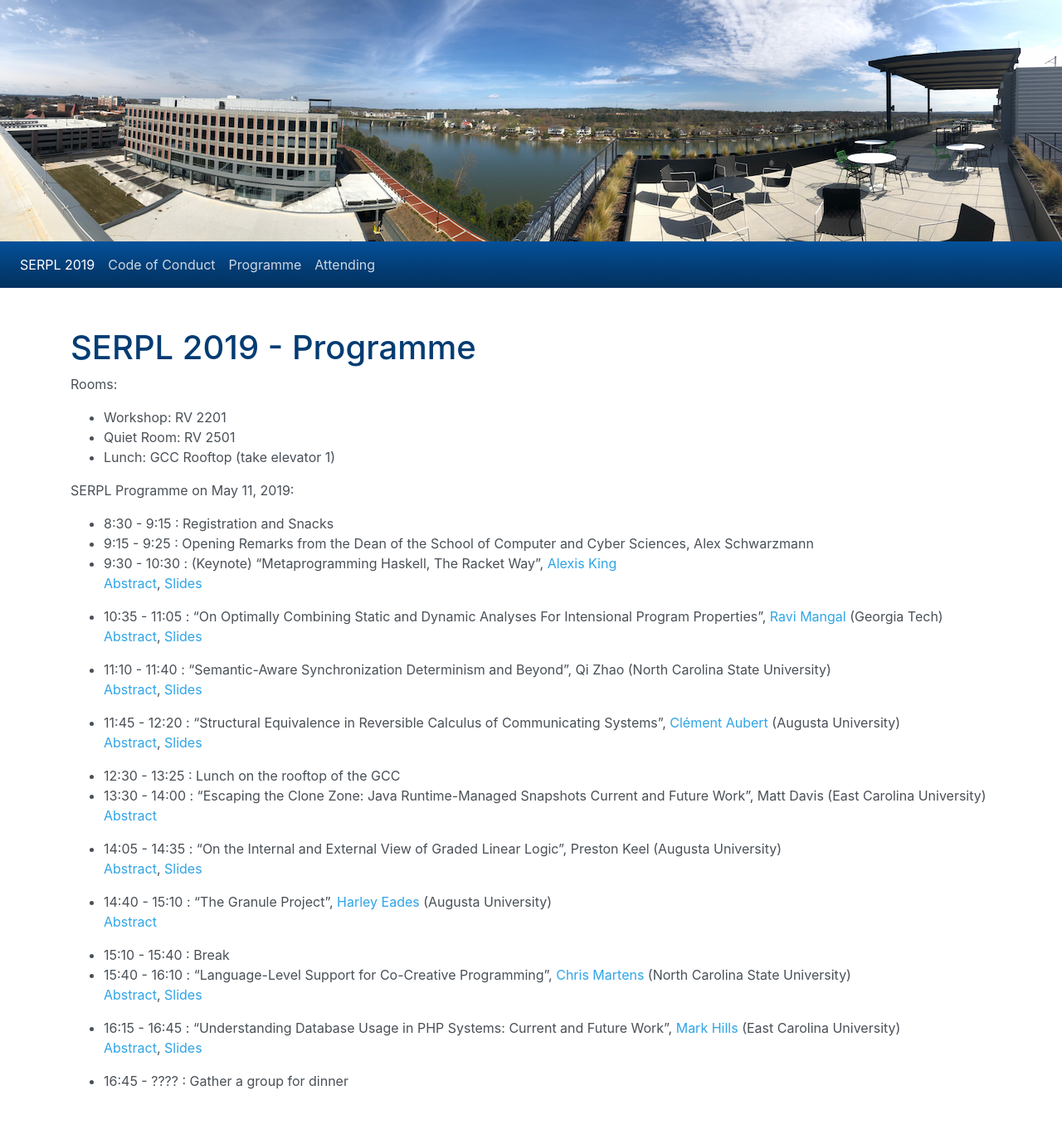
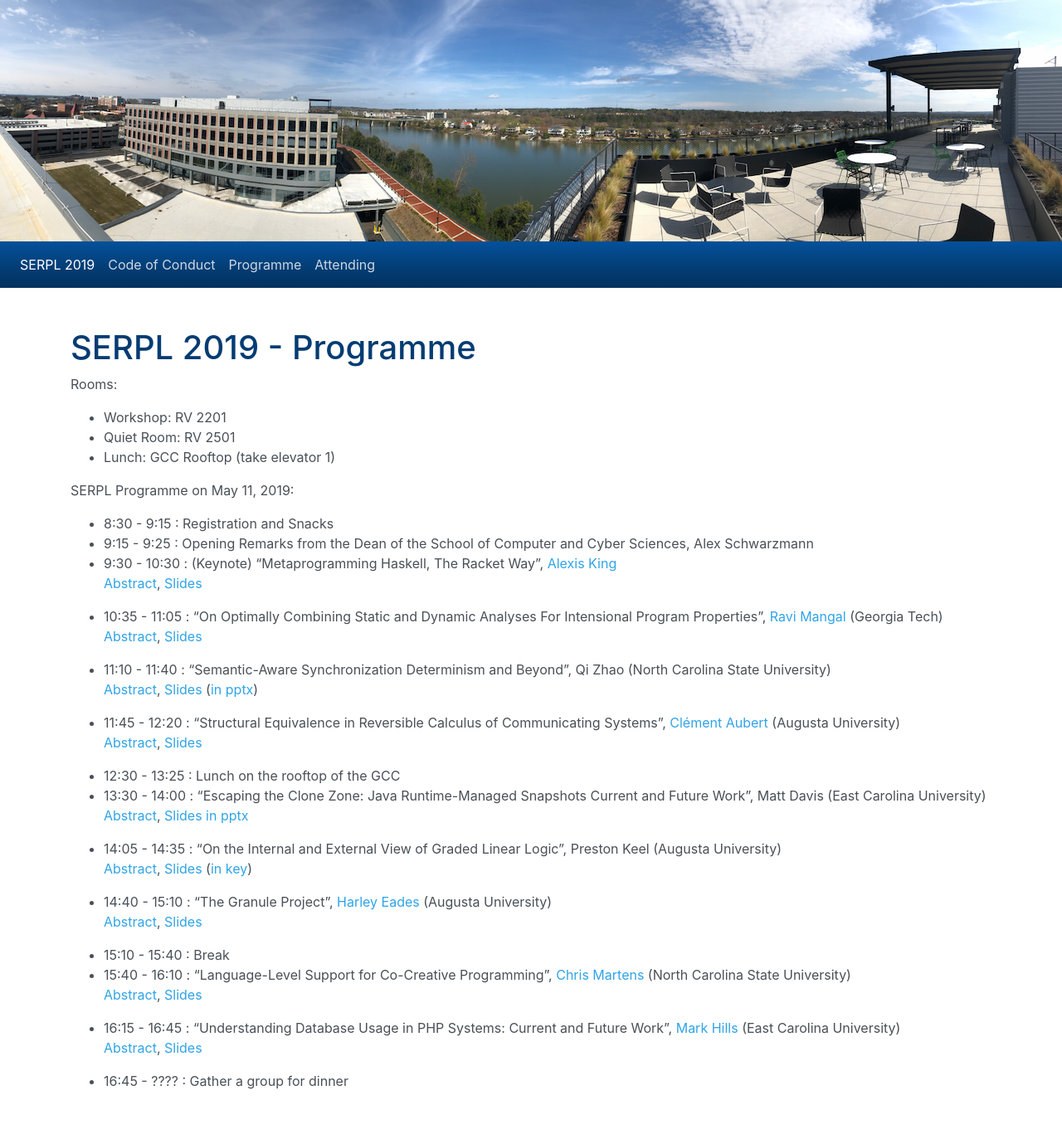
Before and after one commit to the-au-forml-lab/SERPL2019, a Jekyll site: the page built from programme.md, in a window 1280 px wide. Shown: the whole page at 83% size. Built offline with Jekyll 4.4.1, drawn with Linux system fonts in a browser that asks for light colours.

Commit message:
Adding key and pptx slides.

```diff
--- a/programme.md
+++ b/programme.md
@@ -19,20 +19,20 @@ SERPL Programme on May 11, 2019:
     [Abstract](includes/abstracts/Ravi-Mangal.pdf), [Slides](includes/slides/Ravi-Mangal.pdf)
 
 - 11:10 - 11:40 : "Semantic-Aware Synchronization Determinism and Beyond", Qi Zhao (North Carolina State University)
-    [Abstract](includes/abstracts/Qi-Zhao.pdf), [Slides](includes/slides/Qi-Zhao.pdf)
+    [Abstract](includes/abstracts/Qi-Zhao.pdf), [Slides](includes/slides/Qi-Zhao.pdf) ([in pptx](includes/slides/Qi-Zhao.pptx))
 
 - 11:45 - 12:20 : "Structural Equivalence in Reversible Calculus of Communicating Systems", [Clément Aubert](http://spots.augusta.edu/caubert/) (Augusta University)
     [Abstract](includes/abstracts/Clement-Aubert.pdf), [Slides](includes/slides/Clement-Aubert.pdf)
 
 - 12:30 - 13:25 : Lunch on the rooftop of the GCC
 - 13:30 - 14:00 : "Escaping the Clone Zone: Java Runtime-Managed Snapshots Current and Future Work", Matt Davis (East Carolina University)
-    [Abstract](includes/abstracts/Matt-Davis.pdf)
+    [Abstract](includes/abstracts/Matt-Davis.pdf), [Slides in pptx](includes/slides/Matt-Davis.pptx)
 
 - 14:05 - 14:35 : "On the Internal and External View of Graded Linear Logic", Preston Keel (Augusta University)
-    [Abstract](includes/abstracts/Preston-Keel.pdf), [Slides](includes/slides/Preston-Keel.pdf)
+    [Abstract](includes/abstracts/Preston-Keel.pdf), [Slides](includes/slides/Preston-Keel.pdf) ([in key](includes/slides/Preston-Keel.key))
 
 - 14:40 - 15:10 : "The Granule Project", [Harley Eades](https://metatheorem.org/)  (Augusta University)
-    [Abstract](includes/abstracts/Harley-Eades.pdf)
+    [Abstract](includes/abstracts/Harley-Eades.pdf), [Slides](includes/slides/Harley-Eades.pdf)
 
 - 15:10 - 15:40 : Break
 - 15:40 - 16:10 : "Language-Level Support for Co-Creative Programming", [Chris Martens](https://sites.google.com/ncsu.edu/cmartens) (North Carolina State University)
```
Also changed, not shown: 3 other files.
